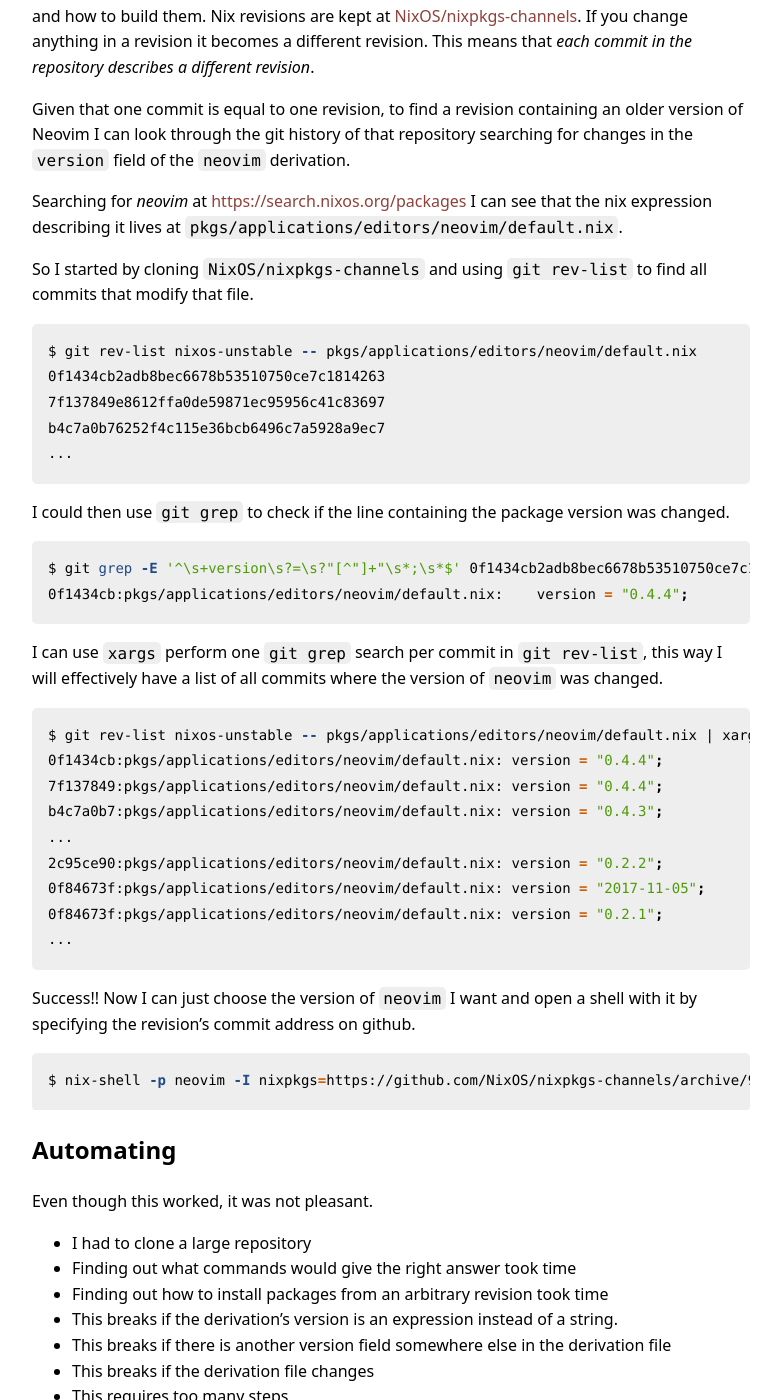
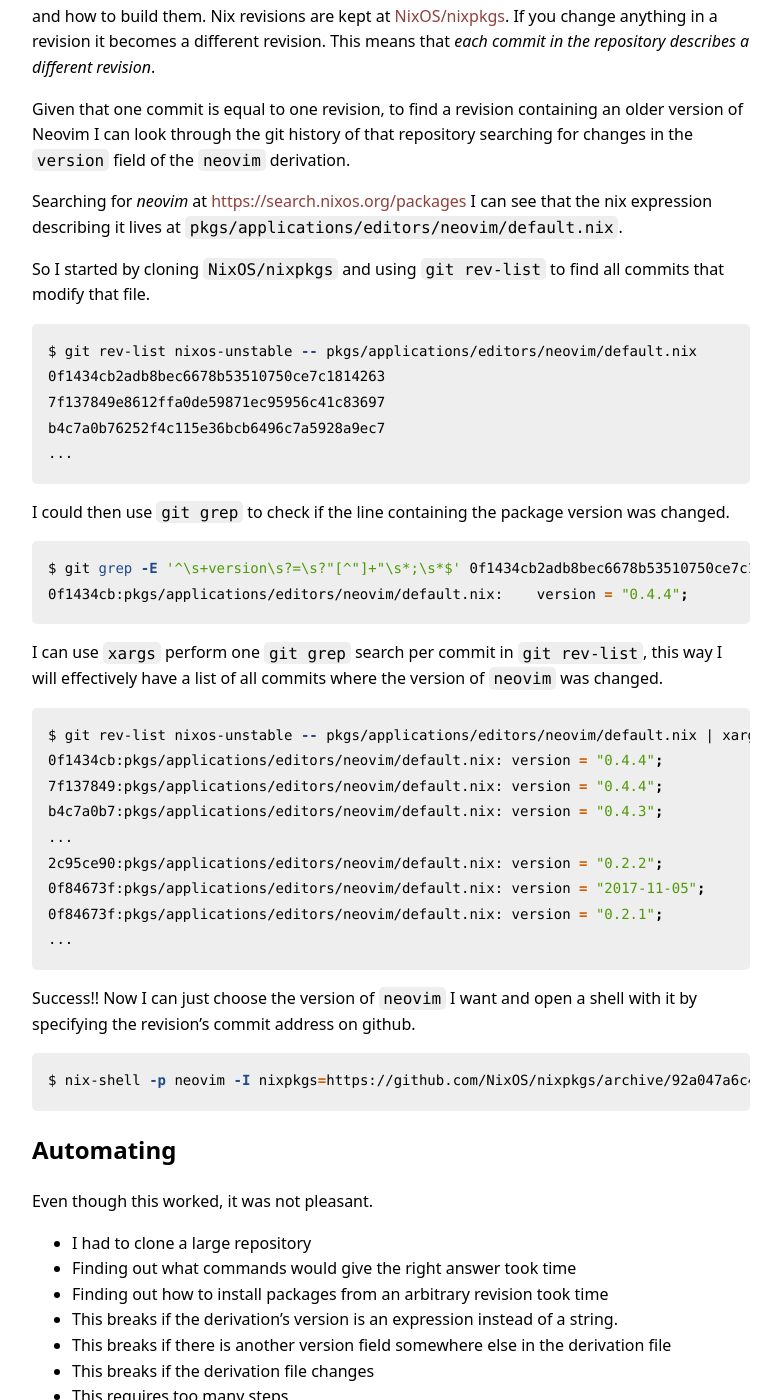
Before and after one commit to lazamar/lazamar.github.io, a Jekyll site: the page built from _posts/2020-08-31-download-specific-package-version-with-nix.md, in a window 1280 px wide and 1400 px high, scrolled down 1204 px. Shown: the whole window, without its empty margins (249-1030 px from the left). Built offline with Jekyll 4.4.1, drawn with Linux system fonts in a browser that asks for light colours; comment, search, counter and statistics services are not loaded; some of the changed text lies outside the part shown.

Commit message:
Update nix repository containing package info

````diff
--- a/_posts/2020-08-31-download-specific-package-version-with-nix.md
+++ b/_posts/2020-08-31-download-specific-package-version-with-nix.md
@@ -24,13 +24,13 @@ So what to do?
 
 What I really want is to look through older revisions and check what version of Neovim they have in the hope that they would have an older version of it. I could then tell Nix to install it from that old revision.
 
-A revision is nothing more than a big Nix expressions that describes all the packages available and how to build them. Nix revisions are kept at [NixOS/nixpkgs-channels](https://github.com/NixOS/nixpkgs-channels). If you change anything in a revision it becomes a different revision. This means that *each commit in the repository describes a different revision*.
+A revision is nothing more than a big Nix expressions that describes all the packages available and how to build them. Nix revisions are kept at [NixOS/nixpkgs](https://github.com/NixOS/nixpkgs). If you change anything in a revision it becomes a different revision. This means that *each commit in the repository describes a different revision*.
 
 Given that one commit is equal to one revision, to find a revision containing an older version of Neovim I can look through the git history of that repository searching for changes in the `version` field of the `neovim` derivation.
 
 Searching for *neovim* at <https://search.nixos.org/packages> I can see that the nix expression describing it lives at `pkgs/applications/editors/neovim/default.nix`.
 
-So I started by cloning `NixOS/nixpkgs-channels` and using `git rev-list` to find all commits that modify that file.
+So I started by cloning `NixOS/nixpkgs` and using `git rev-list` to find all commits that modify that file.
 
 ``` bash
 $ git rev-list nixos-unstable -- pkgs/applications/editors/neovim/default.nix
@@ -64,7 +64,7 @@ b4c7a0b7:pkgs/applications/editors/neovim/default.nix: version = "0.4.3";
 Success!! Now I can just choose the version of `neovim` I want and open a shell with it by specifying the revision's commit address on github.
 
 ``` bash
-$ nix-shell -p neovim -I nixpkgs=https://github.com/NixOS/nixpkgs-channels/archive/92a047a6c4d46a222e9c323ea85882d0a7a13af8.tar.gz
+$ nix-shell -p neovim -I nixpkgs=https://github.com/NixOS/nixpkgs/archive/92a047a6c4d46a222e9c323ea85882d0a7a13af8.tar.gz
 ```
 
 ## Automating
@@ -81,7 +81,7 @@ Even though this worked, it was not pleasant.
 
 I expected a good solution to be similar to the official Nix package search website. A page with one search box where you enter the package you are interested in and get a copy-pasteable command to install it. So I started with that as the goal.
 
-I initially thought of setting up a server with a clone of `nixpkgs-channels` that would perform this git search every time someone made a package query. It soon became obvious that this was too error-prone and would not scale.
+I initially thought of setting up a server with a clone of `nixpkgs` that would perform this git search every time someone made a package query. It soon became obvious that this was too error-prone and would not scale.
 
 I discovered that `nix-env -qaP --json` outputs a big json file containing information about all packages available in your default revision. You can specify a different revision by using the `-f` flag. Using this I could find out information about packages in any revision reliably. This command takes some time to complete, but I can save its result in a cache and query the cache instead.
 
````
